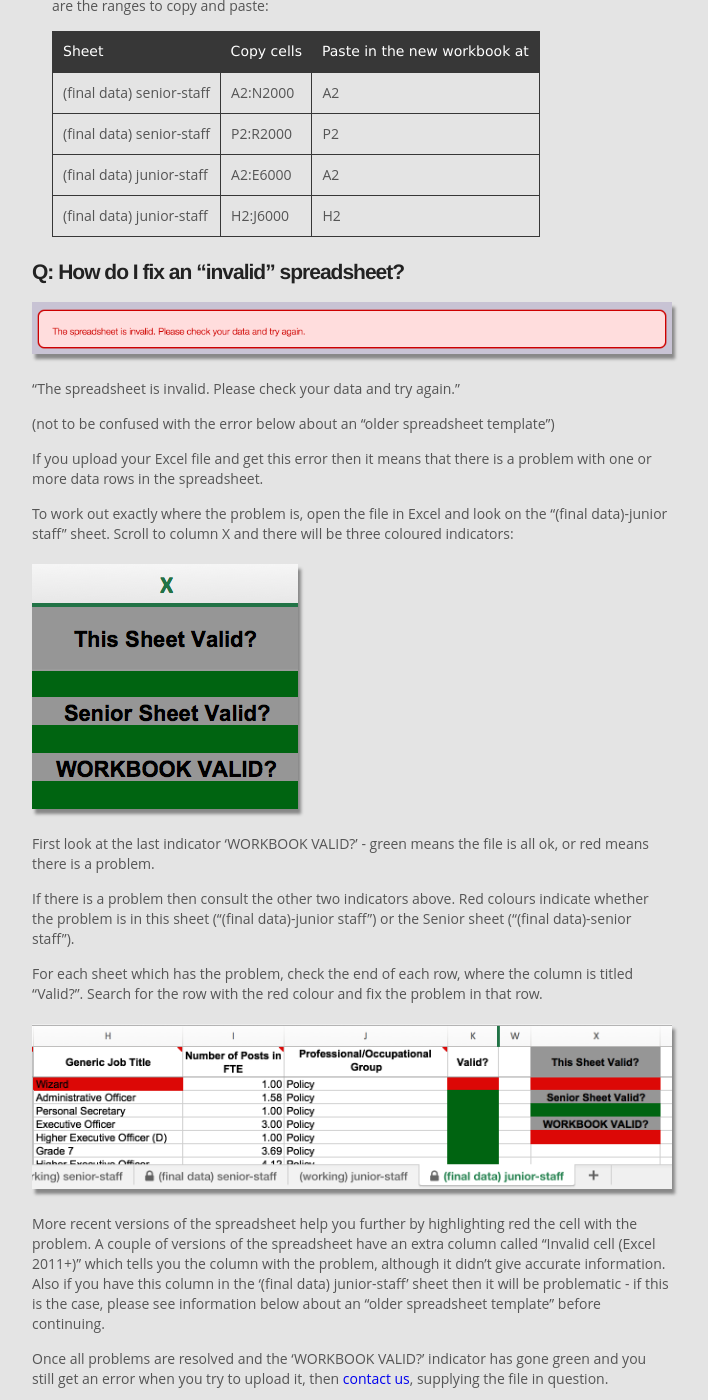
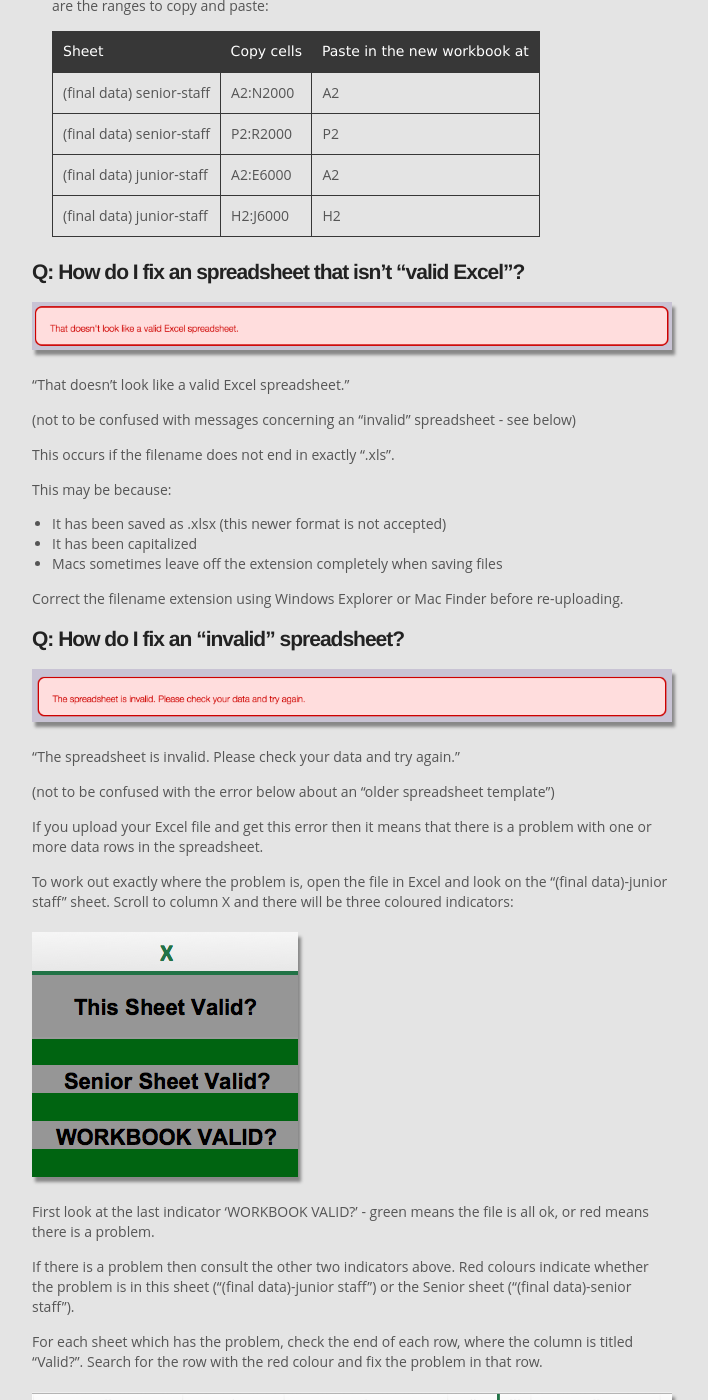
Before and after one commit to datagovuk/guidance, a Jekyll site: the page built from organogram-data.md, in a window 1280 px wide and 1400 px high, scrolled down 2518 px. Shown: the whole window, without its empty margins (288-996 px from the left). Built offline with Jekyll 4.4.1, drawn with Linux system fonts in a browser that asks for light colours; some of the changed text lies outside the part shown.

Commit message:
Add details about organogram error: not valid excel

```diff
--- a/organogram-data.md
+++ b/organogram-data.md
@@ -88,6 +88,23 @@ A number of upload problems can be solved by transferring the data from your exi
   (final data) junior-staff  | A2:E6000   | A2
   (final data) junior-staff  | H2:J6000   | H2
 
+#### Q: How do I fix an spreadsheet that isn't "valid Excel"?
+
+![not valid Excel spreadsheet error message during upload](images/organogram_upload_not_valid_excel.png)
+
+"That doesn't look like a valid Excel spreadsheet."
+
+(not to be confused with messages concerning an "invalid" spreadsheet - see below)
+
+This occurs if the filename does not end in exactly ".xls".
+
+This may be because:
+* It has been saved as .xlsx (this newer format is not accepted)
+* It has been capitalized
+* Macs sometimes leave off the extension completely when saving files
+
+Correct the filename extension using Windows Explorer or Mac Finder before re-uploading.
+
 #### Q: How do I fix an "invalid" spreadsheet?
 
 ![invalid spreadsheet error message during upload](images/organogram_upload_invalid.png)
@@ -114,7 +131,7 @@ More recent versions of the spreadsheet help you further by highlighting red the
 
 Once all problems are resolved and the 'WORKBOOK VALID?' indicator has gone green and you still get an error when you try to upload it, then [contact us](http://data.gov.uk/contact), supplying the file in question.
 
-#### Q: How do I fix an "older spreadsheet template"
+#### Q: How do I fix an "older spreadsheet template"?
 
 ![invalid spreadsheet / "older spreadsheet template" error message during upload](images/organogram_upload_invalid_older.png)
 
```
Also changed, not shown: images/organogram_upload_not_valid_excel.png (added).
